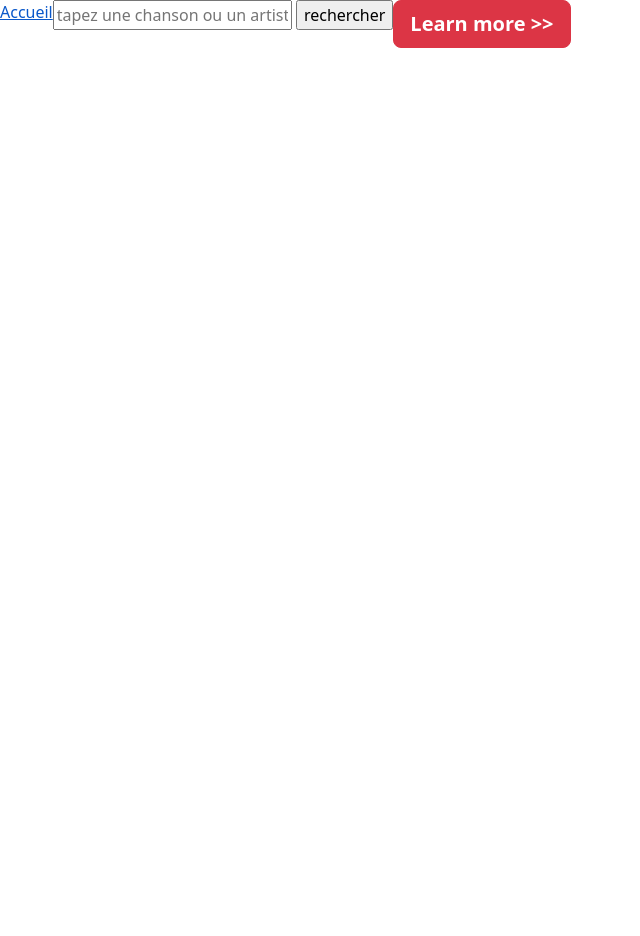
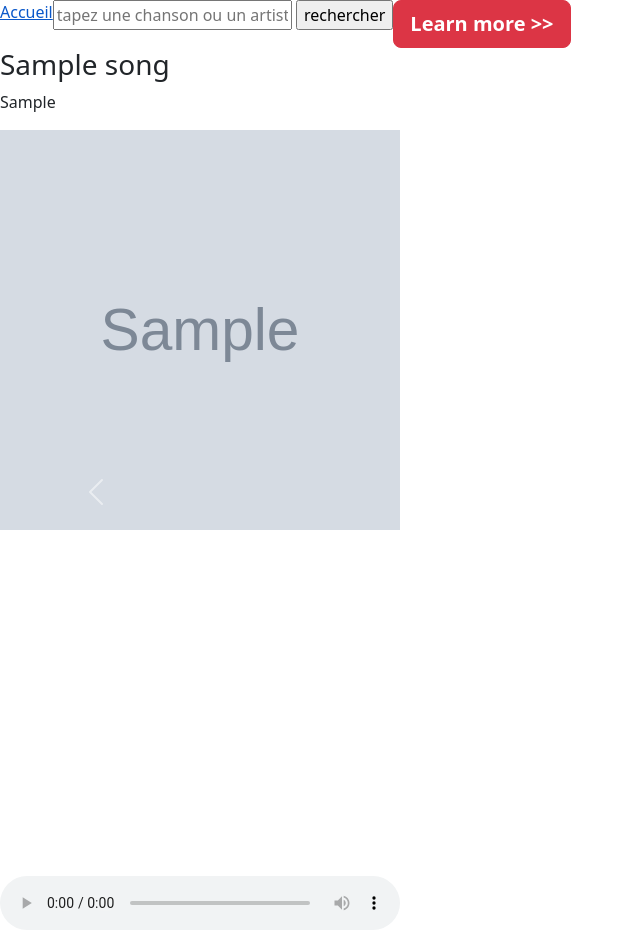
Before and after one commit to Vekian/Projectphp, a PHP site: page / in a window 1280 px wide. Shown: the whole page, without its empty margins (0-640 px from the left). Before the commit the page ends 48 px from the top, so only its background shows below. Run offline with PHP 8.4, Linux system fonts and the light colour scheme; tables that the repository leaves empty hold one stand-in row (values such as "Sample post"); grey boxes marked "Sample" are stand-in pictures.

Commit message:
start carousel

```diff
--- a/htdocs/css/style.css
+++ b/htdocs/css/style.css
@@ -0,0 +1,9 @@
+.cover-image {
+    width: 400px;
+    height: 400px;
+}
+
+.audioBar {
+    width: 400px;
+    height: 400px;
+}
--- a/htdocs/header.php
+++ b/htdocs/header.php
@@ -5,7 +5,7 @@
     <meta charset="UTF-8">
     <meta name="viewport" content="width=device-width, initial-scale=1.0">
     <title>Spotisma</title>
-    <link rel="stylesheet" href="css/style.css">
+    <link rel="stylesheet" href="css/style.css"/>
     <link href="https://cdn.jsdelivr.net/npm/bootstrap@5.3.0/dist/css/bootstrap.min.css" rel="stylesheet"
     integrity="sha384-9ndCyUaIbzAi2FUVXJi0CjmCapSmO7SnpJef0486qhLnuZ2cdeRhO02iuK6FUUVM" crossorigin="anonymous">
 </head>
--- a/htdocs/index.php
+++ b/htdocs/index.php
@@ -1,6 +1,45 @@
 <?php include_once('header.php') ?>
 <main>
+<?php
+$stmt = $baseSpotisma->query('SELECT * FROM songs');
+$songs = $stmt->fetchAll(PDO::FETCH_ASSOC);
 
+?>
+<div id="songCarousel" class="carousel slide" data-bs-ride="carousel">
+    <div class="carousel-inner">
+        <?php foreach ($songs as $index => $song) : ?>
+            <?php
+            $name = $song['name'];
+            $artist = $song['artist'];
+            $cover = $song['cover'];
+            $file = $song['file'];
+            $activeClass = $index === 0 ? 'active' : '';
+            ?>
+
+            <div class="carousel-item <?php echo $activeClass; ?>">
+                <div class="carousel-content">
+                    <h3><?php echo $name; ?></h3>
+                    <p><?php echo $artist; ?></p>
+                    <img src="<?php echo $cover; ?>" alt="Cover" class="cover-image">
+        <br>
+                    <audio controls class="audioBar">
+                        <source src="<?php echo $file; ?>" type="audio/mpeg">
+                        Votre navigateur ne prend pas en charge la balise audio.
+                    </audio>
+                </div>
+            </div>
+        <?php endforeach; ?>
+    </div>
+
+    <button class="carousel-control-prev" type="button" data-bs-target="#songCarousel" data-bs-slide="prev">
+        <span class="carousel-control-prev-icon" aria-hidden="true"></span>
+        <span class="visually-hidden">Précédent</span>
+    </button>
+    <button class="carousel-control-next" type="button" data-bs-target="#songCarousel" data-bs-slide="next">
+        <span class="carousel-control-next-icon" aria-hidden="true"></span>
+        <span class="visually-hidden">Suivant</span>
+    </button>
+</div>
 </main>
 
 <script src="https://cdn.jsdelivr.net/npm/bootstrap@5.3.0/dist/js/bootstrap.bundle.min.js"
```
Also changed, not shown: htdocs/carousel.php (added, +24 -0 lines), htdocs/images/1601928_1_l.jpg (added), htdocs/images/MJThriller25PRESSresize.jpg (added), htdocs/images/jul-ses-fans-choisissent-la-cover-de-c-est-quand-qu-il-s-eteint_64563340cce77.jpg (added), 13 other files.
